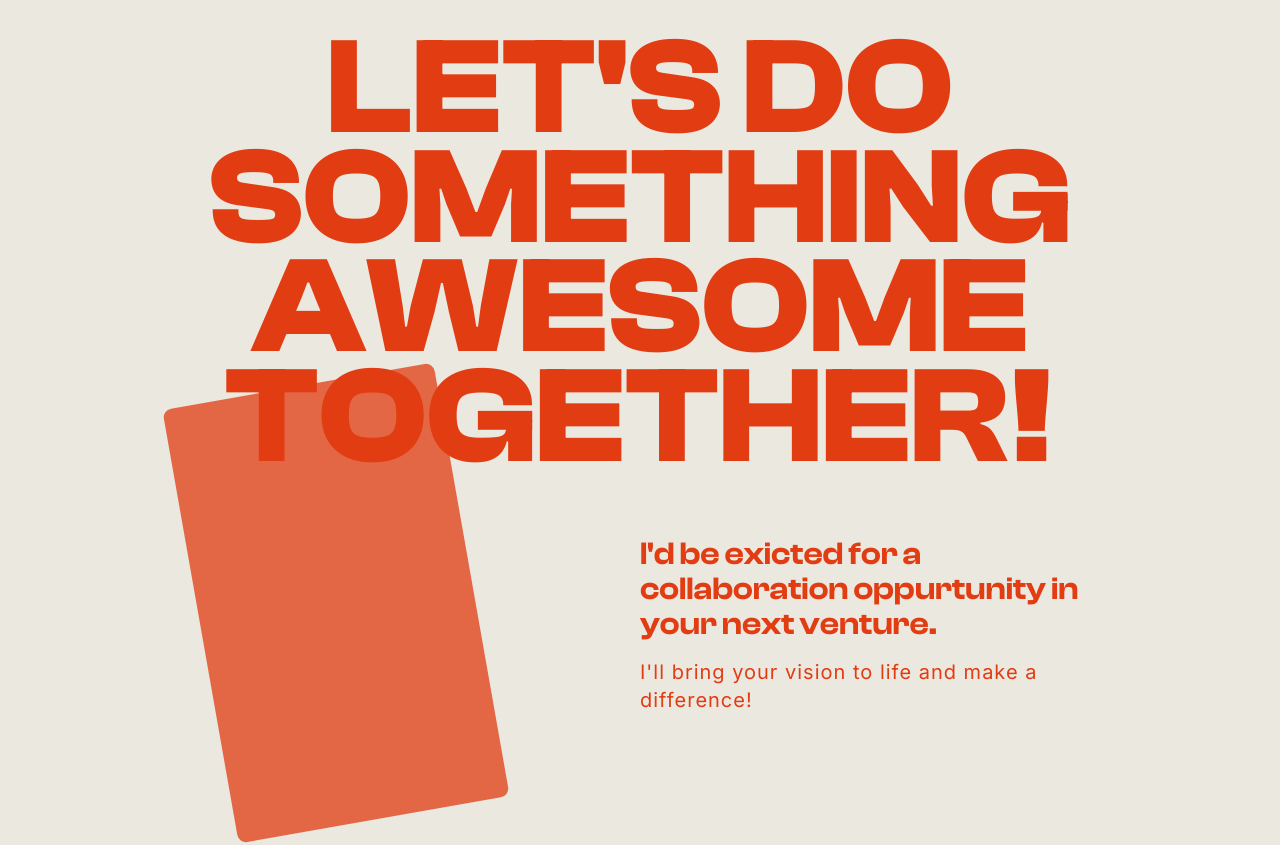
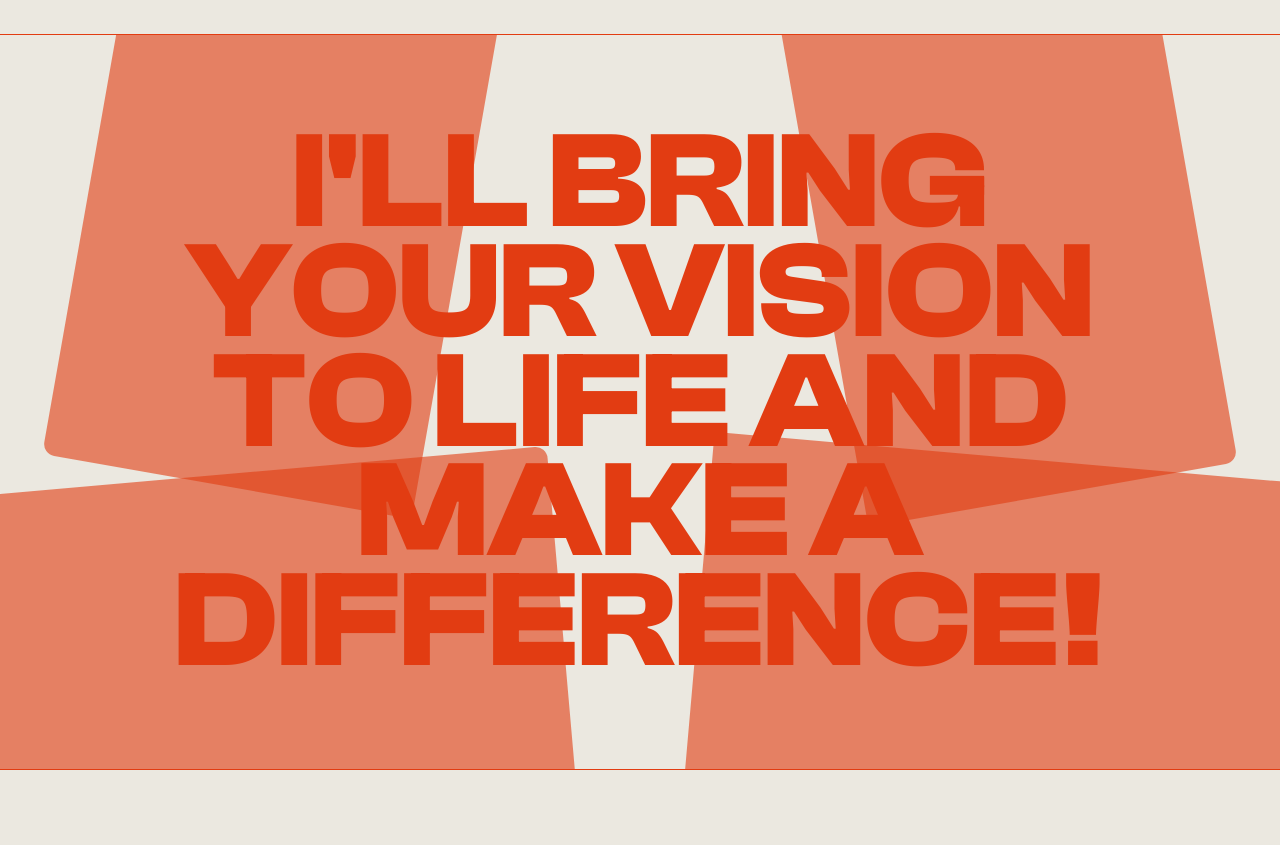
Before and after one commit to michaelcanonizado/michaelcanonizado, a Next.js app: page / in a window 1280 px wide. Shown: the part 5480-6325 px from the top of the page. Built offline with nearby package versions, Linux system fonts and the light colour scheme.

Commit message:
feat: revampt <Closing/> layout

```diff
--- a/src/app/_sections/closing.tsx
+++ b/src/app/_sections/closing.tsx
@@ -1,37 +1,26 @@
 import { cn } from '@/lib/utils';
 import { ComponentBaseProps } from '@/types';
-import { TextBody, TextDisplay, TextHeading } from '@/components/ui/text';
+import { TextDisplay } from '@/components/ui/text';
 import Card from '@/components/ui/card';
 
 const Closing = ({ className }: ComponentBaseProps) => {
   return (
     <section
       className={cn(
-        'container mb-2xl flex min-h-[100vh] flex-col justify-center gap-xl',
+        'max-height relative mb-2xl mt-2xl flex w-full flex-row items-center justify-center gap-xl overflow-hidden border-y',
         className
       )}
     >
-      <div className='text-center'>
-        <TextDisplay>{"LET'S DO SOMETHING AWESOME TOGETHER!"}</TextDisplay>
+      <div className='absolute inset-0 z-0'>
+        <Card className='absolute left-[12%] top-[-6%] rotate-[10deg] scale-[1.5] opacity-[60%]' />
+        <Card className='absolute right-[12%] top-[-5%] rotate-[-10deg] scale-[1.5] opacity-[60%]' />
+        <Card className='absolute bottom-[-2%] left-[5%] h-[250px] w-[400px] rotate-[-5deg] scale-[1.5] opacity-[60%]' />
+        <Card className='absolute bottom-[-2%] right-[5%] h-[250px] w-[400px] rotate-[5deg] scale-[1.6] opacity-[60%]' />
       </div>
-      <div className='grid grid-cols-2'>
-        <div className='relative'>
-          <Card className='absolute bottom-[-50%] right-[50%] translate-x-[50%] rotate-[-10deg] scale-[1.1] opacity-[75%]' />
-        </div>
-        <div className='max-w-[450px] space-y-md'>
-          <div>
-            <TextHeading>
-              {
-                "I'd be exicted for a collaboration oppurtunity in your next venture."
-              }
-            </TextHeading>
-          </div>
-          <div>
-            <TextBody>
-              {"I'll bring your vision to life and make a difference!"}
-            </TextBody>
-          </div>
-        </div>
+      <div className='z-10 max-w-[1000px] text-center'>
+        <TextDisplay>
+          {"I'LL BRING YOUR VISION TO LIFE AND MAKE A DIFFERENCE!"}
+        </TextDisplay>
       </div>
     </section>
   );
```
